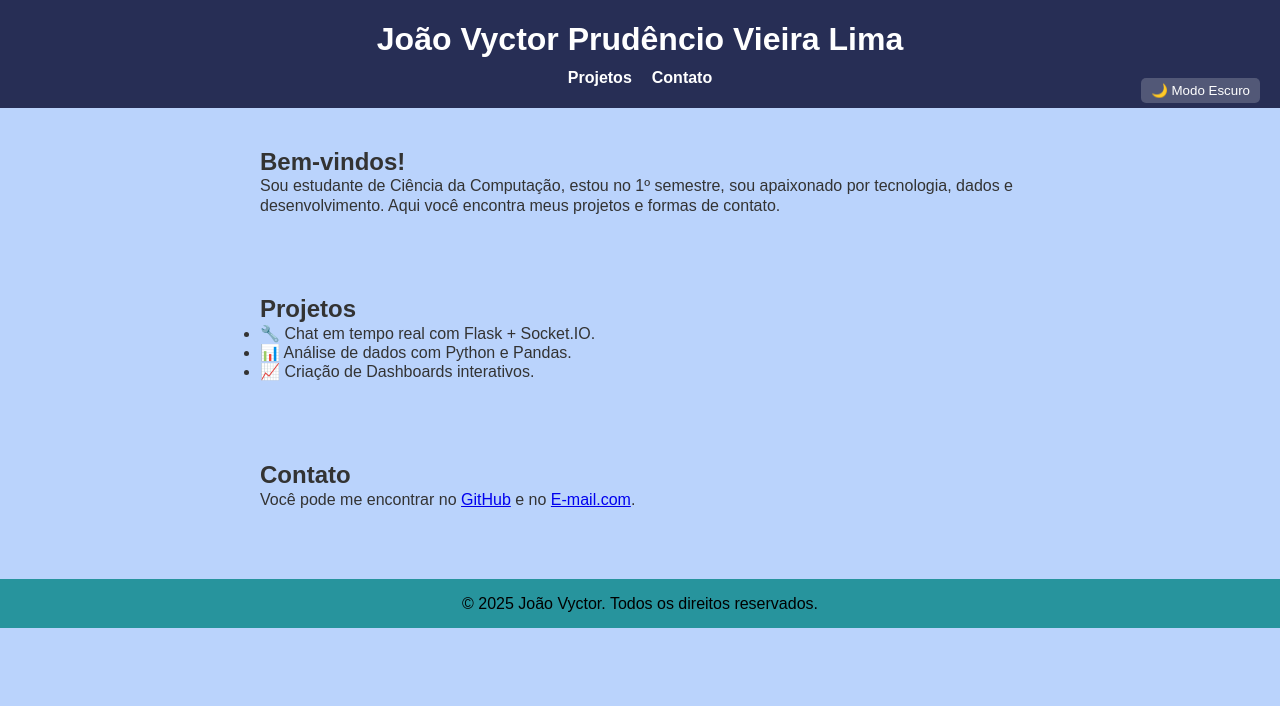
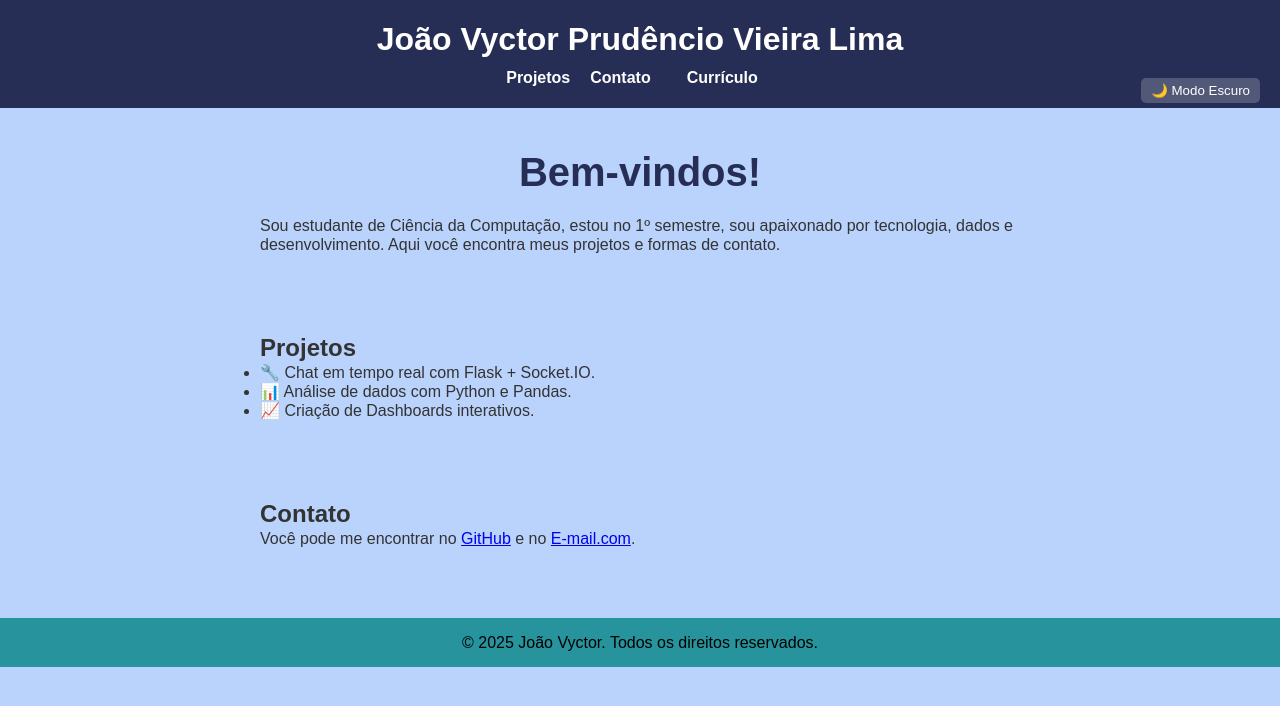
Before and after one commit to jprudencio1/Projeto-Pessoal, a plain HTML site: page index.html in a window 1280 px wide. Drawn offline with Linux system fonts and the light colour scheme.

Commit message:
Alterações na estrutura do site e inclusão de botão de download do currículo no formato PDF.

```diff
--- a/index.html
+++ b/index.html
@@ -11,15 +11,18 @@
     <h1>João Vyctor Prudêncio Vieira Lima</h1>
     <nav>
       <ul>
-        <li><a href="#projetos">Projetos</a></li>
-        <li><a href="#contato">Contato</a></li>
+        <li><a href="https://github.com/jprudencio1">Projetos</a></li>
+        <li><a href="https://www.canva.com/design/DAGSzWCzENk/jlHyn-GfSXMEDD4XCExrAw/edit?utm_content=DAGSzWCzENk&utm_campaign=designshare&utm_medium=link2&utm_source=sharebutton">Contato</a></li>
+        <li>
+          <a href="curriculo-joao.pdf" download target="_blank" class="botao-curriculo">Currículo</a>
+        </li>
       </ul>
       <button id="toggle-theme">🌙 Modo Escuro</button>
     </nav>
   </header>
 
   <section>
-    <h2>Bem-vindos!</h2>
+    <h2 class="titulo-centralizado">Bem-vindos!</h2>
     <p>Sou estudante de Ciência da Computação, estou no 1º semestre, sou apaixonado por tecnologia, dados e desenvolvimento. Aqui você encontra meus projetos e formas de contato.</p>
   </section>
 
--- a/style.css
+++ b/style.css
@@ -7,6 +7,16 @@
   --footer-text: #fff;
 }
 
+.botao-curriculo {
+  padding: 8px 16px;
+  color: white;
+  text-decoration: none;
+  border-radius: 8px;
+  transition: background-color 0.3s;
+}
+
+
+
 body.dark-mode {
   --bg-color: #121212;
   --text-color: #f1f1f1;
@@ -14,6 +24,13 @@ body.dark-mode {
   --header-text: #ffffff;
   --footer-bg: #1e1e1e;
   --footer-text: #cccccc;
+}
+
+.titulo-centralizado {
+  text-align: center;
+  font-size: 2.5rem;
+  margin-bottom: 20px;
+  color: #272e55;
 }
 
 * {
```
Also changed, not shown: 1 other file.
